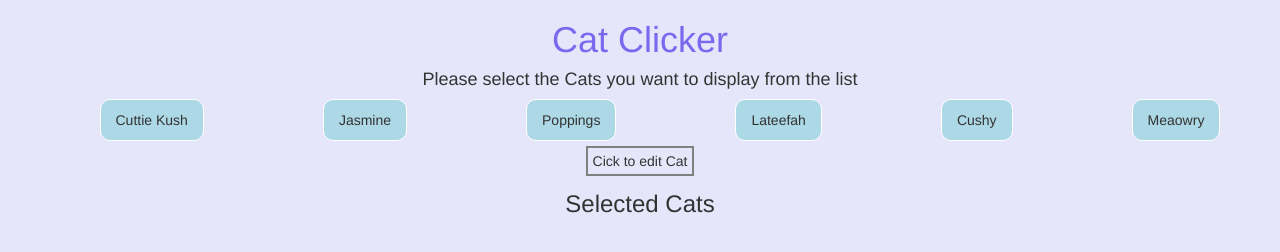
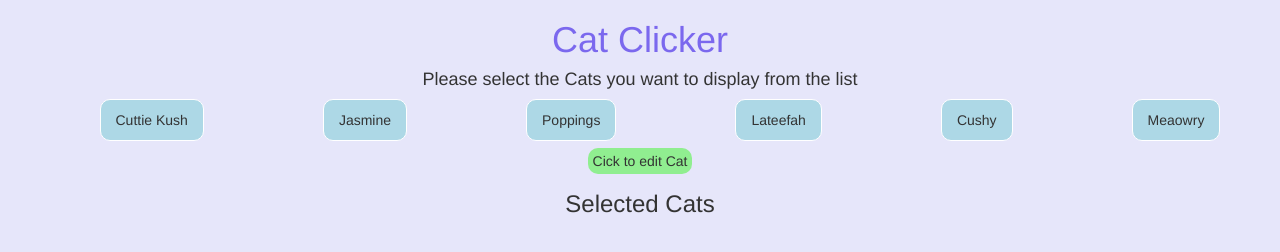
Before and after one commit to abbeyseto/Card-Clicker-Pro, a plain HTML site: page index.html in a window 1280 px wide. Drawn offline with nearby package versions, Linux system fonts and the light colour scheme.

Commit message:
Update: styling
Edit button styling modified

```diff
--- a/css/index.css
+++ b/css/index.css
@@ -49,7 +49,15 @@ color:mediumslateblue;
 }
 
 .admin{
+    cursor: pointer;
     padding: 5px;
-    border: 2px solid grey;
+    border: 2px solid none;
     margin: 10px;
+    background-color: lightgreen;
+    border-radius: 10px;
 }
+.admin:hover{
+    color: white;
+    font-weight: bold;
+    background-color: green;
+}
```
